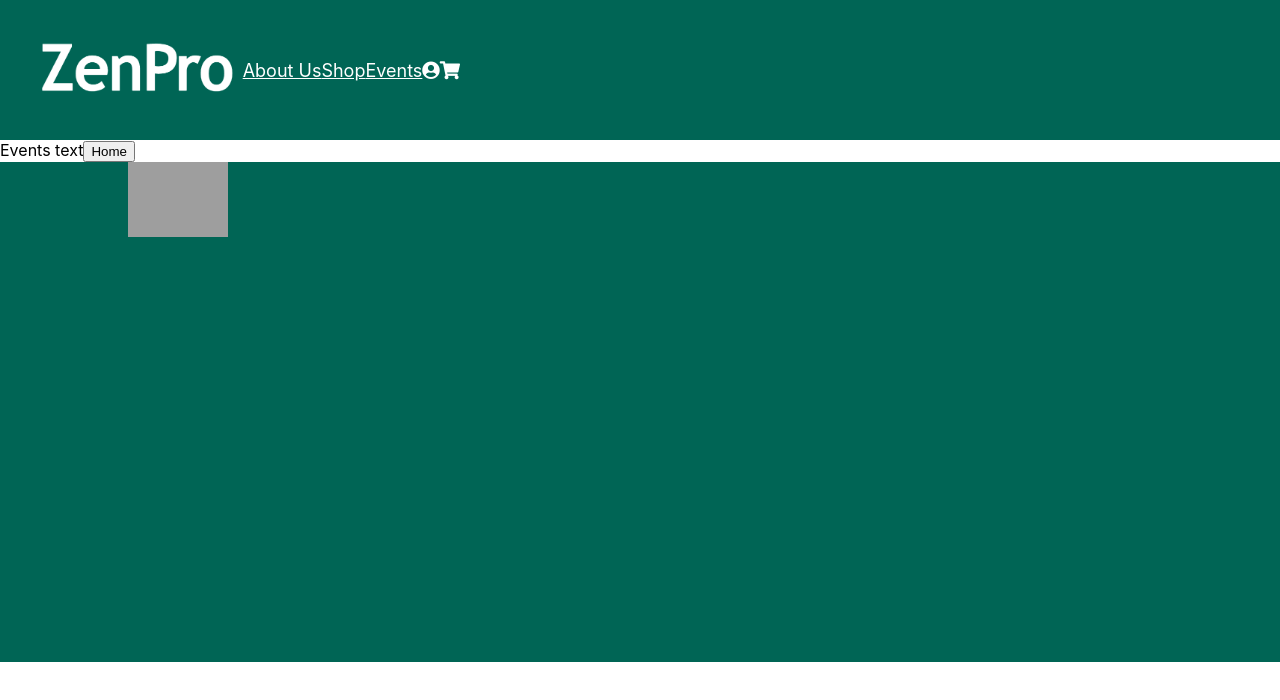
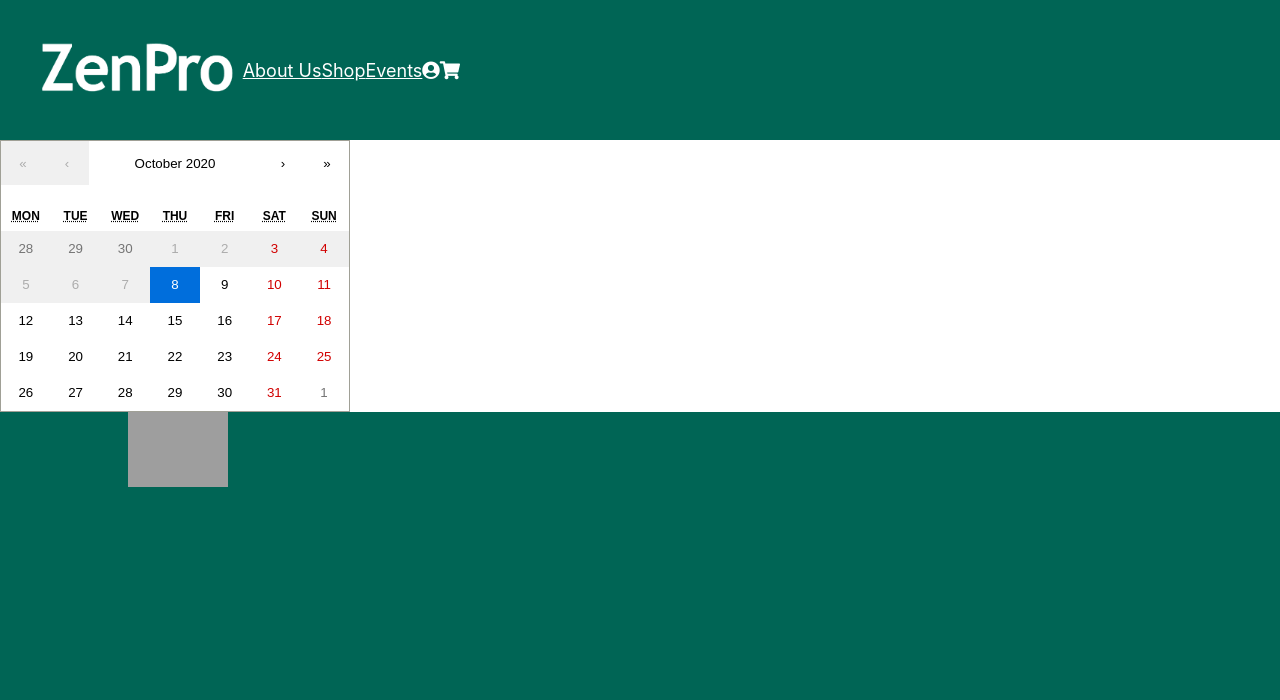
Before and after one commit to Hackathon-ZenPro/ZenPro, a React (Create React App) app in the folder react-frontend-ui/: page /events in a window 1280 px wide. Shown: the top 700 px of the page. Built offline with nearby package versions, Linux system fonts and the light colour scheme; grey boxes are pictures that could not be loaded.

Commit message:
events page calendar added

```diff
--- a/react-frontend-ui/package.json
+++ b/react-frontend-ui/package.json
@@ -8,6 +8,7 @@
     "@testing-library/user-event": "^7.1.2",
     "axios": "^0.20.0",
     "react": "^16.13.1",
+    "react-calendar": "^3.1.0",
     "react-dom": "^16.13.1",
     "react-router-dom": "^5.2.0",
     "react-scripts": "3.4.3"
--- a/react-frontend-ui/src/components/Events.js
+++ b/react-frontend-ui/src/components/Events.js
@@ -1,16 +1,25 @@
-import React from 'react'
-import {Link} from 'react-router-dom'
-import TokenService from '../services/TokenService'
+import React, { Component } from 'react';
+import Calendar from 'react-calendar';
+import 'react-calendar/dist/Calendar.css';
 
+class Events extends Component {
+  state = {
+    date: new Date(),
+  }
 
-export default class Events extends React.Component{
-    render(){
-        return(
-           <div>
-                Events text
-                <Link to = '/'><button >Home</button></Link>{/* Going to be a clickable logo*/}
-            </div>
-        )
+  onChange = date => this.setState({ date })
 
-    }
+  render() {
+    return (
+      <div>
+        <Calendar
+          onChange={this.onChange}
+          value={this.state.date}
+          minDate={new Date()}
+        />
+      </div>
+    );
+  }
 }
+
+export default Events;
```
Also changed, not shown: 1 other file (tests, documents, lock files or other folders).
